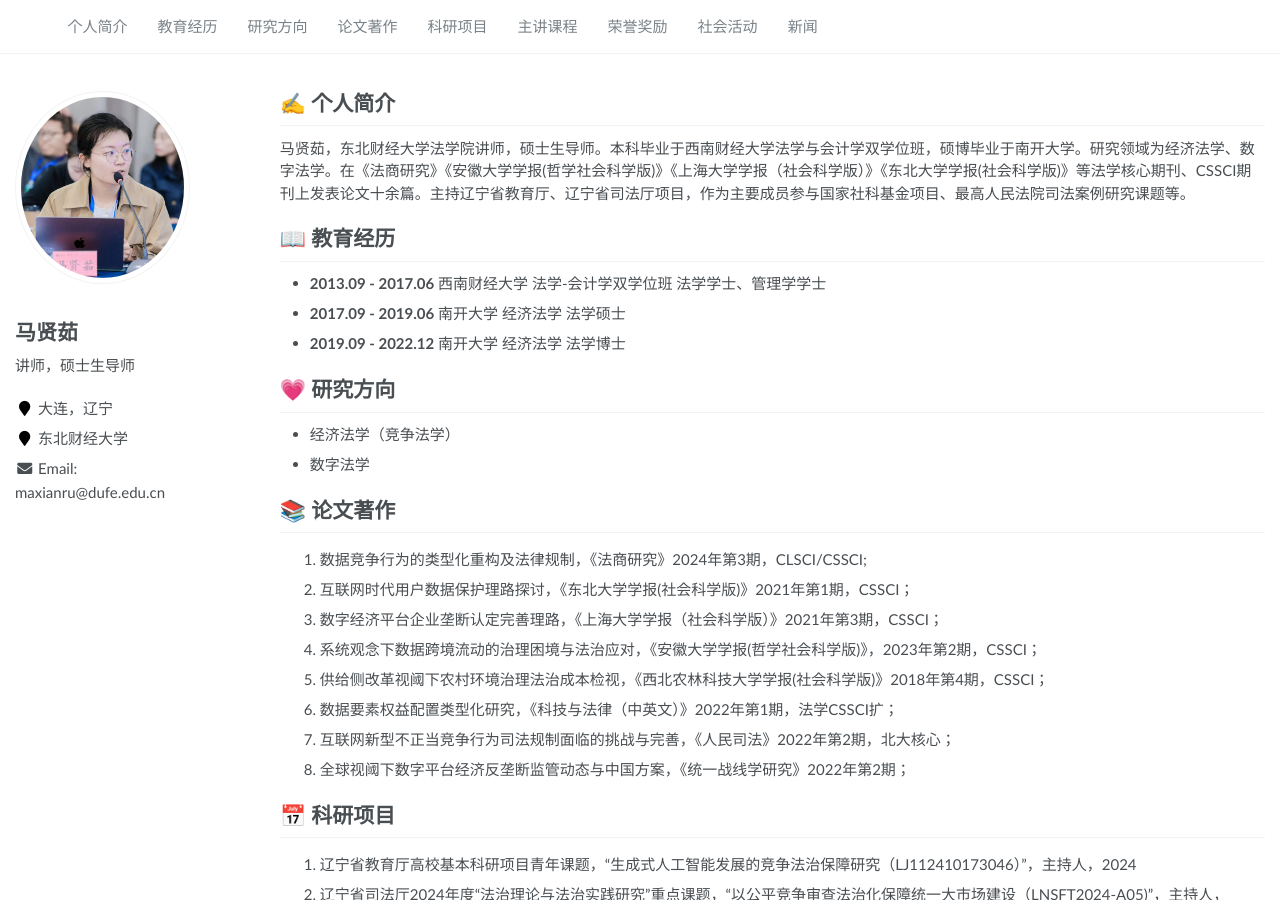
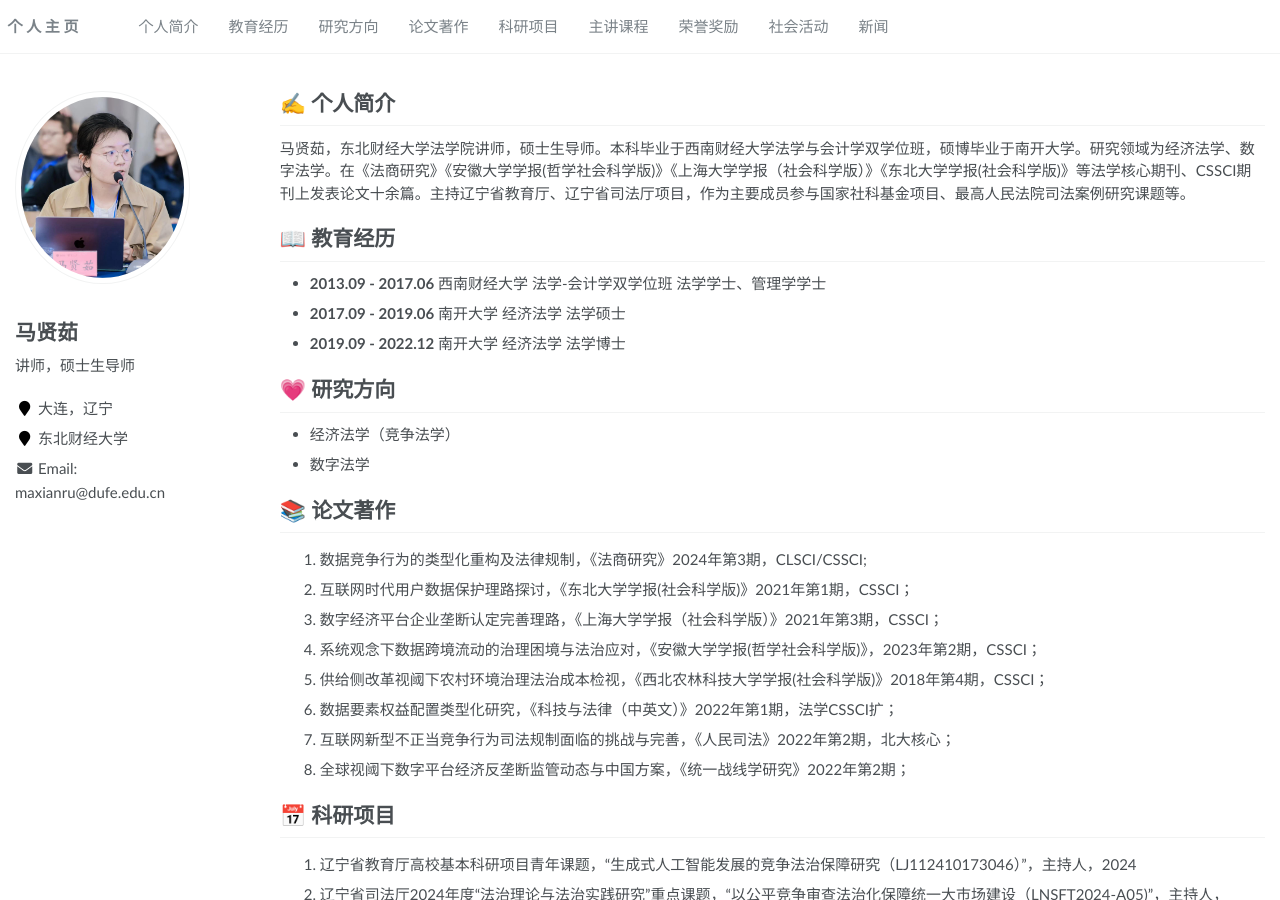
Before and after one commit to maxianru/maxianru.github.io, a Jekyll site: the page built from _pages/about.md, in a window 1280 px wide and 900 px high. Built offline with Jekyll 4.4.1, drawn with Linux system fonts in a browser that asks for light colours.

Commit message:
Update masthead.html

```diff
--- a/_includes/masthead.html
+++ b/_includes/masthead.html
@@ -4,7 +4,7 @@
       <nav id="site-nav" class="greedy-nav">
         <button><div class="navicon"></div></button>
         <ul class="visible-links">
-          <li class="masthead__menu-item masthead__menu-item--lg masthead__menu-home-item"><a href="javascript:void(0);" onclick="return false;">                                                             </a></li>
+          <li class="masthead__menu-item masthead__menu-item--lg masthead__menu-home-item"><a href="javascript:void(0);" onclick="return false;">  个     人     主     页  </a></li>
           {% for link in site.data.navigation.main %}
             <li class="masthead__menu-item"><a href="{{ domain }}{{ link.url }}">{{ link.title }}</a></li>
           {% endfor %}
```
